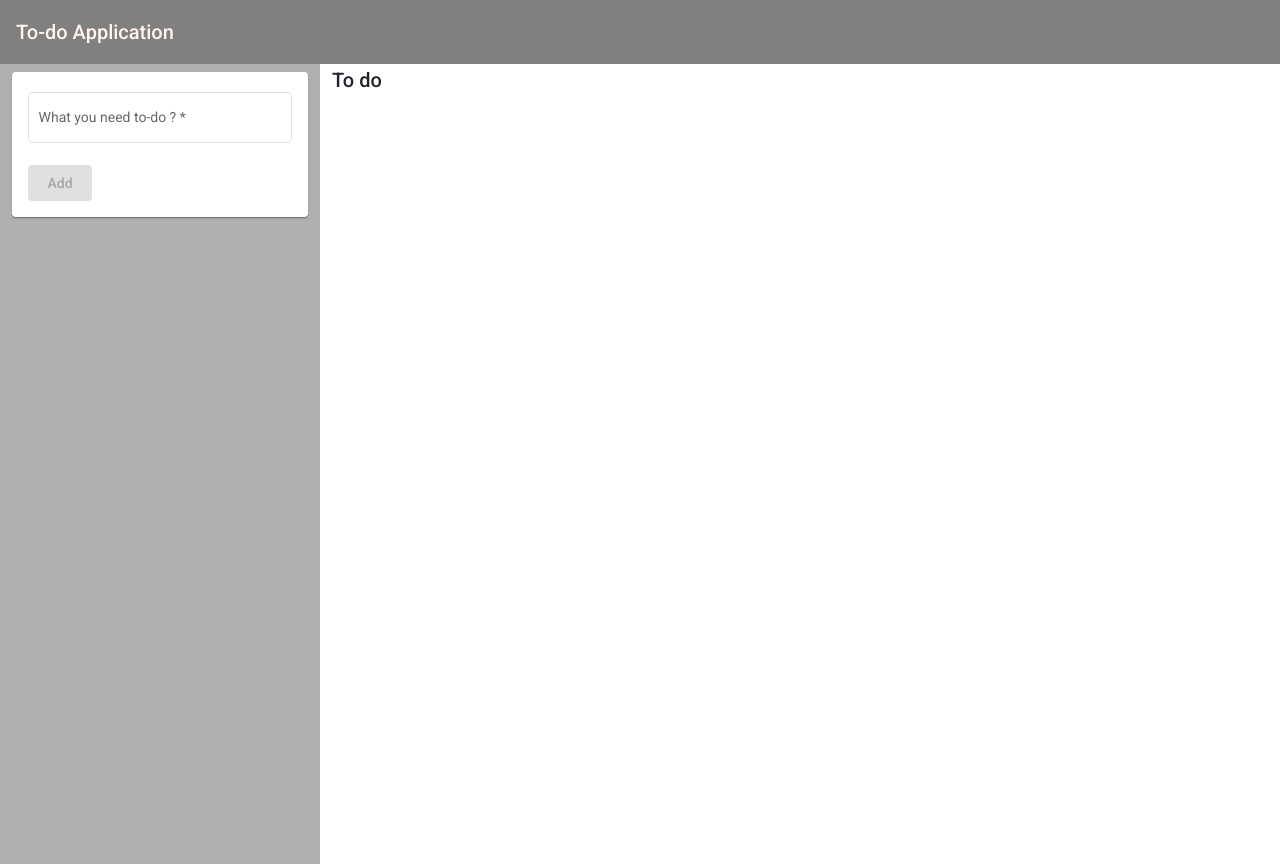
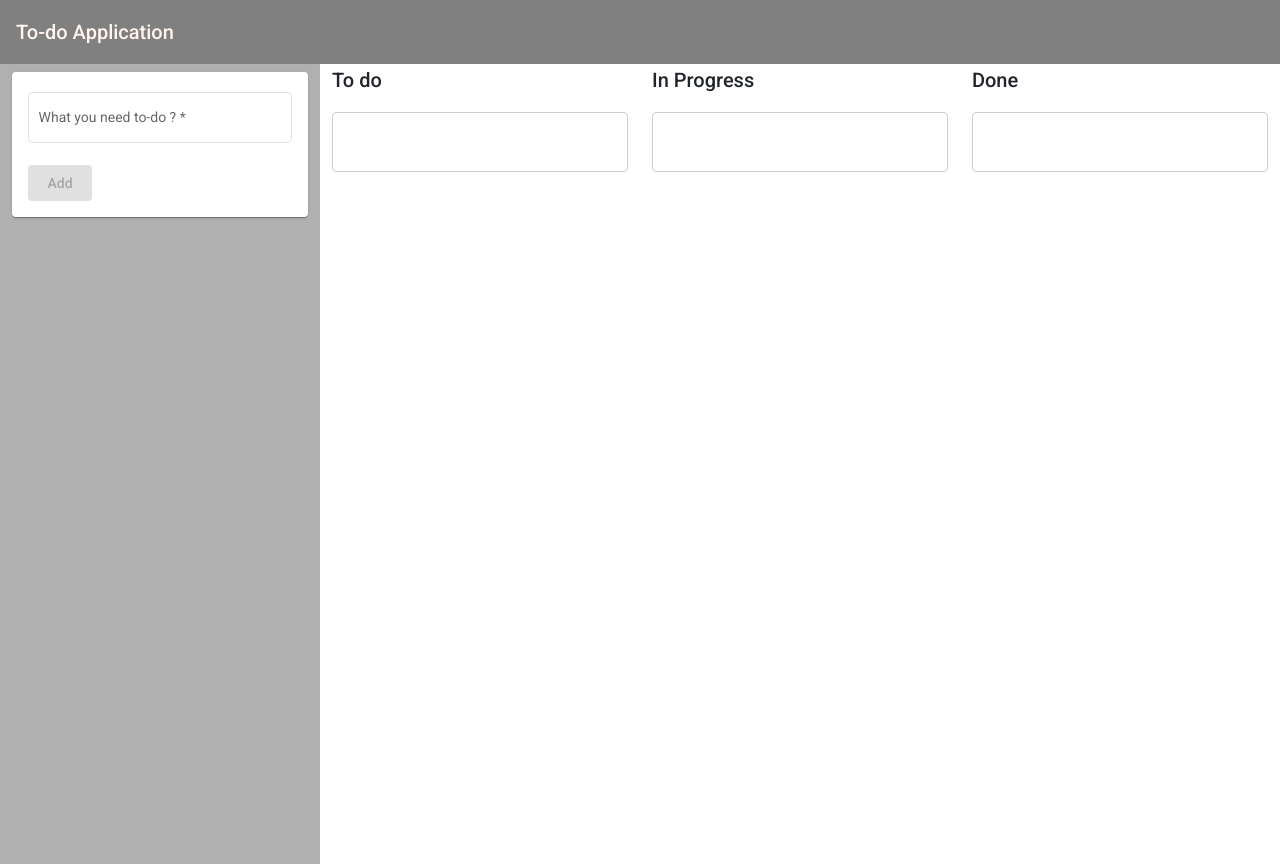
Before and after one commit to quinton2k/to-do, an Angular app: page / in a window 1280 px wide. Built offline with nearby package versions, Linux system fonts and the light colour scheme.

Commit message:
create task model and complete UI for todo

```diff
--- /dev/null
+++ b/src/app/model/task.ts
@@ -0,0 +1,4 @@
+export interface ITask {
+  description: string,
+  done: boolean
+}
--- a/src/app/to-do/to-do.component.css
+++ b/src/app/to-do/to-do.component.css
@@ -1,3 +1,57 @@
 .mat-form-field {
     width: 100%;
 }
+.example-container {
+  width: 400px;
+  max-width: 100%;
+  margin: 0 25px 25px 0;
+  display: inline-block;
+  vertical-align: top;
+}
+
+.example-list {
+  border: solid 1px #ccc;
+  min-height: 60px;
+  background: white;
+  border-radius: 4px;
+  overflow: hidden;
+  display: block;
+}
+
+.example-box {
+  padding: 20px 10px;
+  border-bottom: solid 1px #ccc;
+  color: rgba(0, 0, 0, 0.87);
+  display: flex;
+  flex-direction: row;
+  align-items: center;
+  justify-content: space-between;
+  box-sizing: border-box;
+  cursor: move;
+  background: white;
+  font-size: 14px;
+}
+
+.cdk-drag-preview {
+  box-sizing: border-box;
+  border-radius: 4px;
+  box-shadow: 0 5px 5px -3px rgba(0, 0, 0, 0.2),
+              0 8px 10px 1px rgba(0, 0, 0, 0.14),
+              0 3px 14px 2px rgba(0, 0, 0, 0.12);
+}
+
+.cdk-drag-placeholder {
+  opacity: 0;
+}
+
+.cdk-drag-animating {
+  transition: transform 250ms cubic-bezier(0, 0, 0.2, 1);
+}
+
+.example-box:last-child {
+  border: none;
+}
+
+.example-list.cdk-drop-list-dragging .example-box:not(.cdk-drag-placeholder) {
+  transition: transform 250ms cubic-bezier(0, 0, 0.2, 1);
+}
--- a/src/app/to-do/to-do.component.html
+++ b/src/app/to-do/to-do.component.html
@@ -19,7 +19,6 @@
                         <!-- todo -->
                         <div class="example-container">
                             <h2>To do</h2>
-
                             <div
                               cdkDropList
                               [cdkDropListData]="tasks"
@@ -31,9 +30,29 @@
                     </div>
                     <div class="col-4">
                         <!-- in progress -->
+                        <div class="example-container">
+                          <h2>In Progress</h2>
+                          <div
+                            cdkDropList
+                            [cdkDropListData]="inProgress"
+                            class="example-list"
+                            (cdkDropListDropped)="drop($event)">
+                            <div class="example-box" *ngFor="let item of inProgress" cdkDrag>{{item}}</div>
+                          </div>
+                        </div>
                     </div>
                     <div class="col-4">
                         <!-- done -->
+                        <div class="example-container">
+                          <h2>Done</h2>
+                          <div
+                            cdkDropList
+                            [cdkDropListData]="done"
+                            class="example-list"
+                            (cdkDropListDropped)="drop($event)">
+                            <div class="example-box" *ngFor="let item of done" cdkDrag>{{item}}</div>
+                          </div>
+                        </div>
                     </div>
                 </div>
             </div>
--- a/src/app/to-do/to-do.component.ts
+++ b/src/app/to-do/to-do.component.ts
@@ -1,6 +1,7 @@
 import { CdkDragDrop, moveItemInArray, transferArrayItem } from '@angular/cdk/drag-drop';
 import { Component, OnInit } from '@angular/core';
 import { FormBuilder, FormGroup, Validators } from '@angular/forms';
+import { ITask } from '../model/task';
 
 @Component({
   selector: 'app-to-do',
@@ -9,9 +10,9 @@
 })
 export class ToDoComponent implements OnInit {
   toDoForm!: FormGroup;
-  tasks: any [] = [];
-  inProgress: any [] = [];
-  done: any [] = [];
+  tasks: ITask [] = [];
+  inProgress: ITask [] = [];
+  done: ITask [] = [];
   constructor(private formBuilder: FormBuilder) { }
 
   ngOnInit(): void {
@@ -20,7 +21,7 @@
     })
   }
 
-  drop(event: CdkDragDrop<string[]>) {
+  drop(event: CdkDragDrop<ITask[]>) {
     if (event.previousContainer === event.container) {
       moveItemInArray(event.container.data, event.previousIndex, event.currentIndex);
     } else {
```
